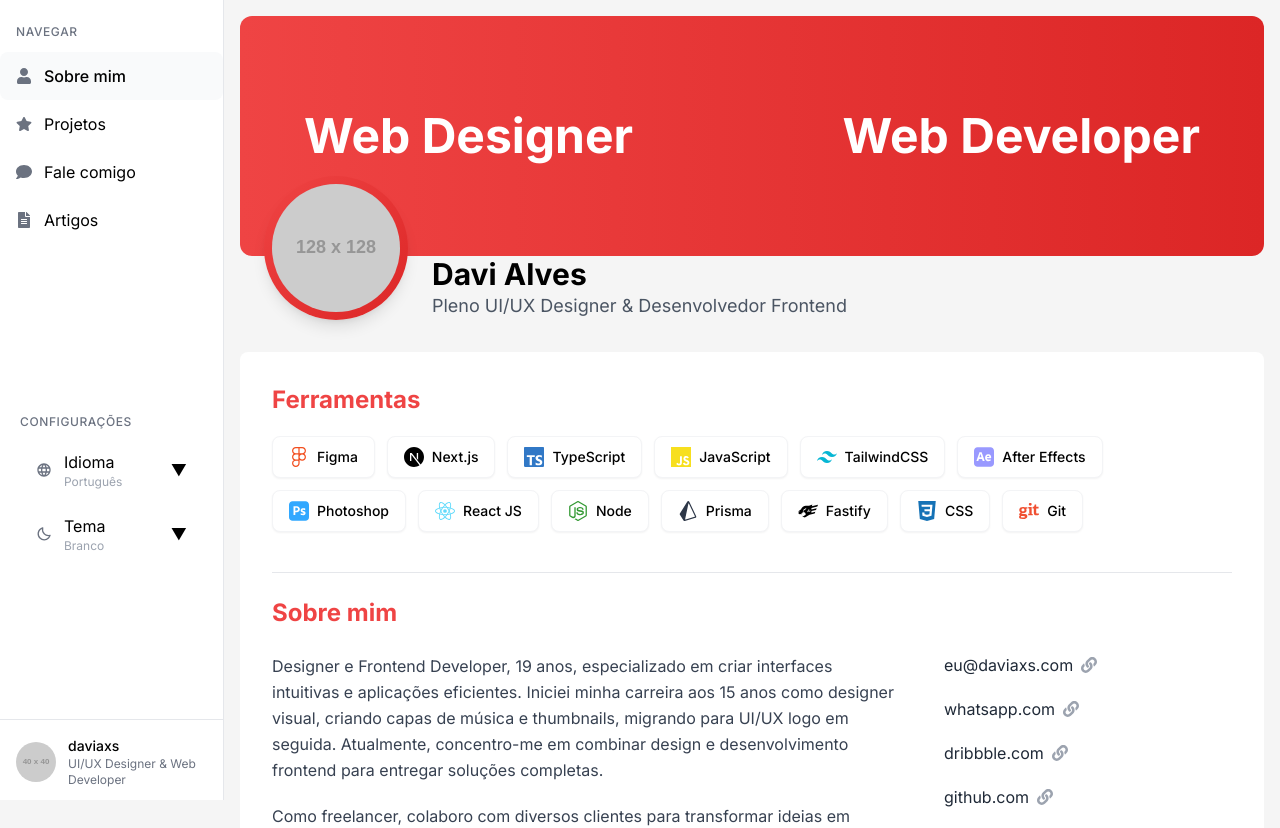
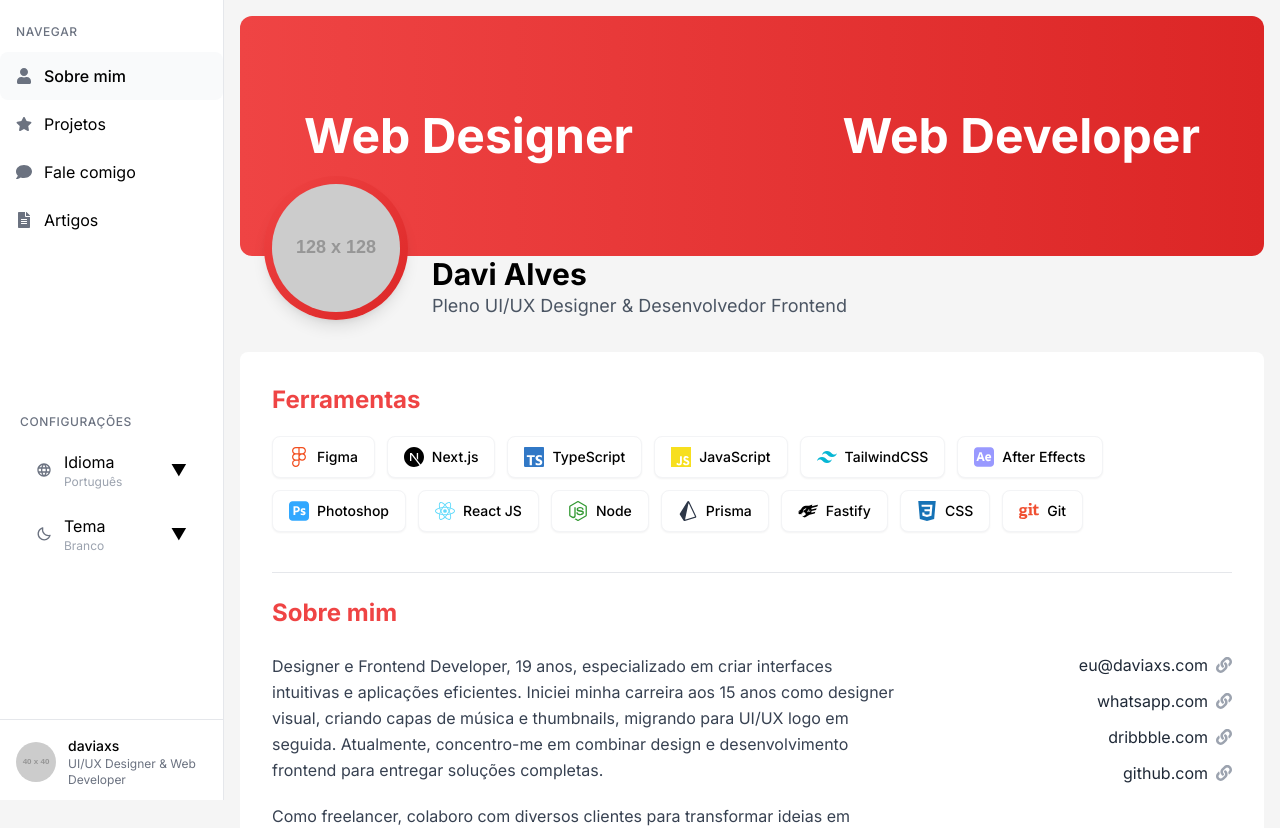
Before and after one commit to BrunoRbt/portifolio, a React (Create React App) app in the folder meu-portfolio/: page / in a window 1280 px wide. Shown: the top 828 px of the page. Built offline with nearby package versions, Linux system fonts and the light colour scheme.

Commit message:
melhorias

```diff
--- a/meu-portfolio/src/components/contact/Contact.tsx
+++ b/meu-portfolio/src/components/contact/Contact.tsx
@@ -22,33 +22,25 @@ interface ContactProps {
 const Contact: React.FC<ContactProps> = ({ contacts }) => {
   return (
     <div>
-      <div className="grid grid-cols-1 gap-5">
-        <div className="flex flex-row items-center justify-between">
-          <div className="flex items-center gap-2">
+      <div className="grid grid-cols-1 gap-3 text-right">
+        <div className="flex justify-end items-center gap-2">
           <span className="text-gray-800">{contacts.email}</span>
           <LinkIcon className="text-gray-400 cursor-pointer hover:text-red-500" />
         </div>
-        </div>
 
-        <div className="flex flex-row items-center justify-between">
-          <div className="flex items-center gap-2">
+        <div className="flex justify-end items-center gap-2">
           <span className="text-gray-800">{contacts.whatsapp}</span>
           <LinkIcon className="text-gray-400 cursor-pointer hover:text-red-500" />
         </div>
-        </div>
 
-        <div className="flex flex-row items-center justify-between">
-          <div className="flex items-center gap-2">
+        <div className="flex justify-end items-center gap-2">
           <span className="text-gray-800">{contacts.dribbble}</span>
           <LinkIcon className="text-gray-400 cursor-pointer hover:text-red-500" />
         </div>
-        </div>
 
-        <div className="flex flex-row items-center justify-between">
-          <div className="flex items-center gap-2">
+        <div className="flex justify-end items-center gap-2">
           <span className="text-gray-800">{contacts.github}</span>
           <LinkIcon className="text-gray-400 cursor-pointer hover:text-red-500" />
-          </div>
         </div>
       </div>
     </div>
```
Lines whose indentation alone changed are shown as unchanged.
